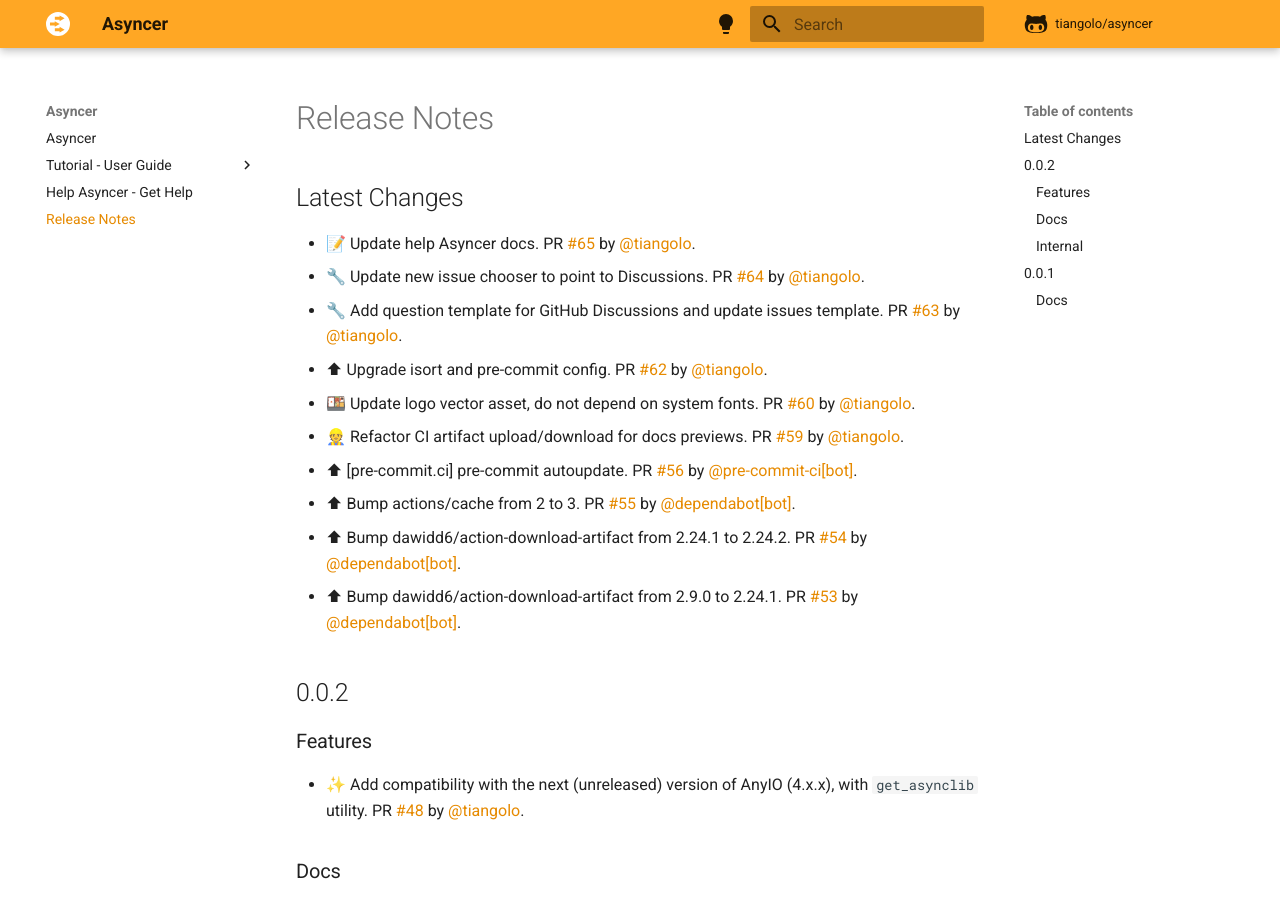
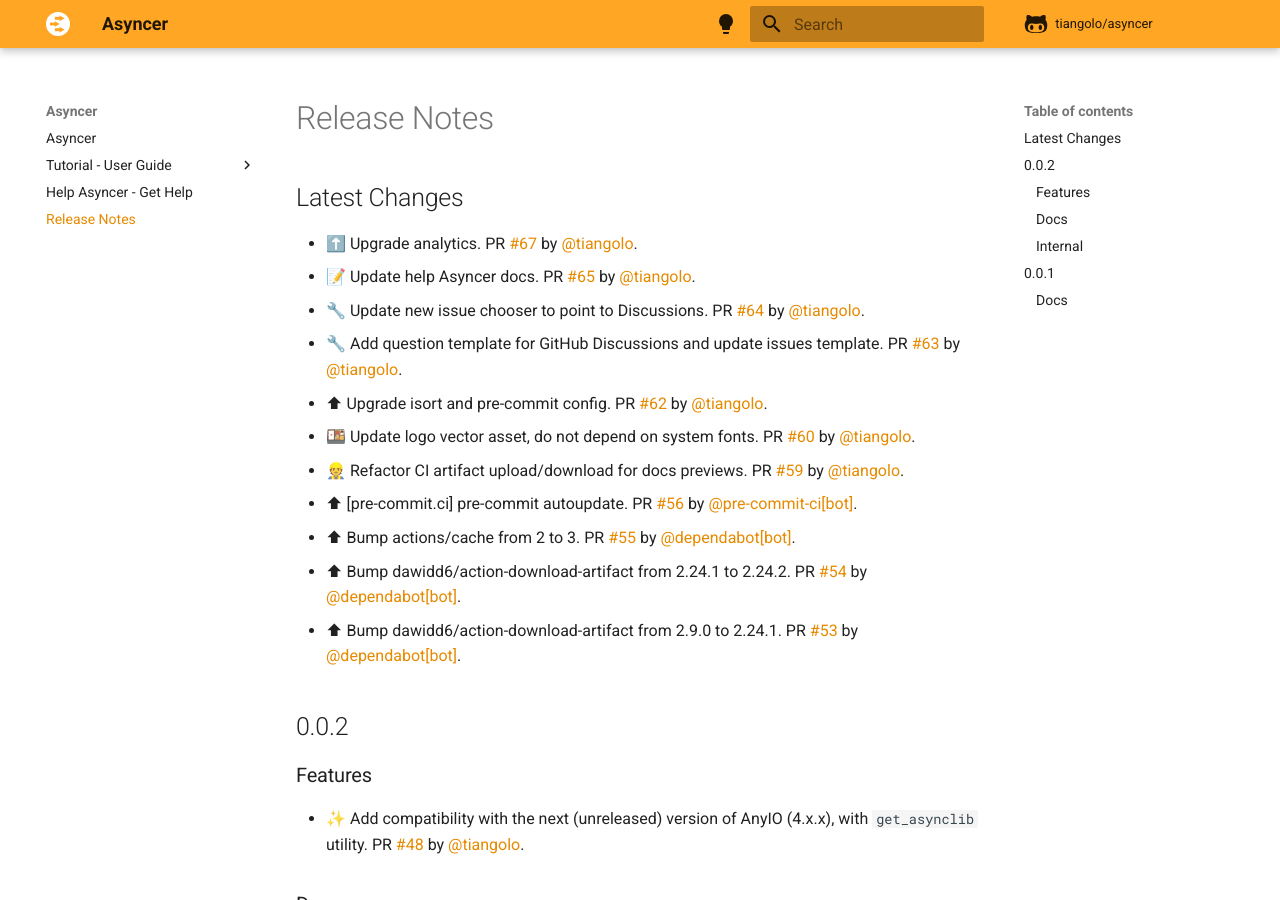
Before and after one commit to balintfrankas/fastapi-asyncer, an MkDocs documentation site: the page built from docs/release-notes.md, in a window 1280 px wide and 900 px high. Built offline with MkDocs 1.6.1 and Material for MkDocs 9.7.7, drawn with Linux system fonts in a browser that asks for light colours; comment, search, counter and statistics services are not loaded.

Commit message:
📝 Update release notes

```diff
--- a/docs/release-notes.md
+++ b/docs/release-notes.md
@@ -2,6 +2,7 @@
 
 ## Latest Changes
 
+* ⬆️ Upgrade analytics. PR [#67](https://github.com/tiangolo/asyncer/pull/67) by [@tiangolo](https://github.com/tiangolo).
 * 📝 Update help Asyncer docs. PR [#65](https://github.com/tiangolo/asyncer/pull/65) by [@tiangolo](https://github.com/tiangolo).
 * 🔧 Update new issue chooser to point to Discussions. PR [#64](https://github.com/tiangolo/asyncer/pull/64) by [@tiangolo](https://github.com/tiangolo).
 * 🔧 Add question template for GitHub Discussions and update issues template. PR [#63](https://github.com/tiangolo/asyncer/pull/63) by [@tiangolo](https://github.com/tiangolo).
```
